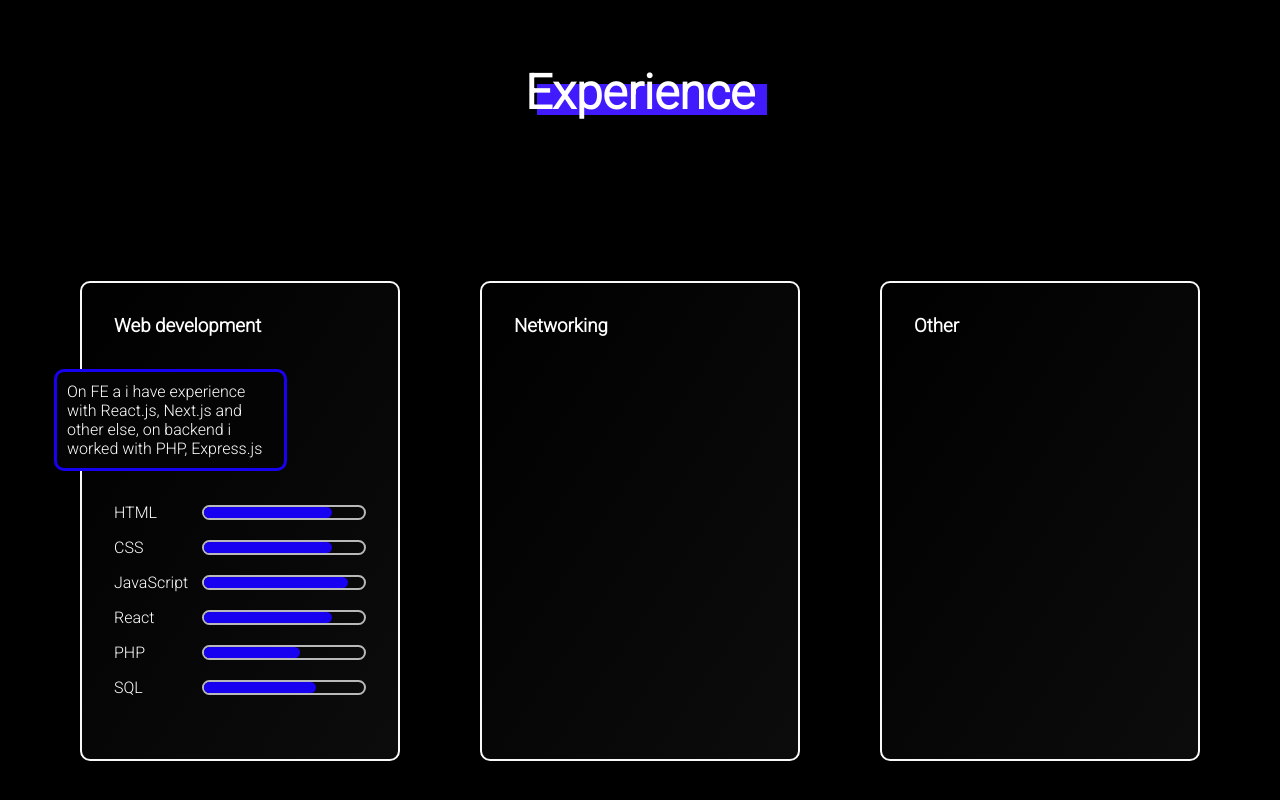
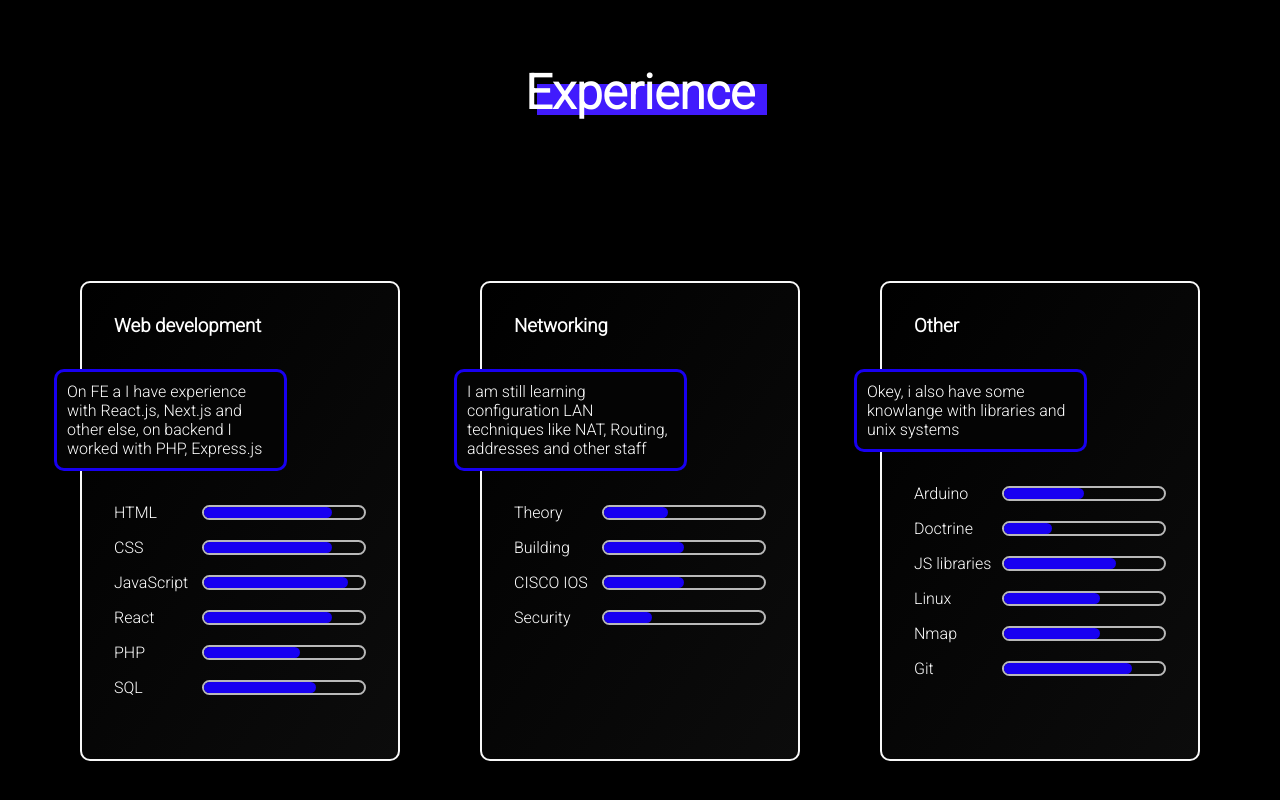
Before and after one commit to Werfmon/personal-website, a React (Create React App) app: page / in a window 1280 px wide. Shown: the part 1870-2670 px from the top of the page. Built offline with nearby package versions, Linux system fonts and the light colour scheme.

Commit message:
text added

```diff
--- a/src/Components/About.jsx
+++ b/src/Components/About.jsx
@@ -22,15 +22,15 @@ export default function About() {
       <Paragraph>So, my name is Dominik <Span>"werfmon"</Span> Vyroubal</Paragraph>
       <Paragraph>
         I am a student of Technology High School in Ostrava already the third
-        year of study i am still entrying into world of technologies.
+        year of study I am still entrying into world of technologies.
       </Paragraph>
       <Paragraph>
-        I started with C language, later with Java, in year 2021 i tryed many
+        I started with C language, later with Java, in year 2021 I tryed many
         languages concerning microcontrollers, web development, mobile
         development.
       </Paragraph>
       <Paragraph>
-        Already i am interested into Ethical hacking and CISCO Networking
+        Already I am interested into Ethical hacking and CISCO Networking
         certification (CCNA7).
       </Paragraph>
       <Paragraph>
--- a/src/Components/Experience.jsx
+++ b/src/Components/Experience.jsx
@@ -107,8 +107,8 @@ export default function Experience() {
             <ContainerHeading>Web development</ContainerHeading>
             <ExperienceBox>
               <ExperienceText>
-                On FE a i have experience with React.js, Next.js
-                and other else, on backend i worked with PHP, Express.js
+                On FE a I have experience with React.js, Next.js
+                and other else, on backend I worked with PHP, Express.js
               </ExperienceText>
             </ExperienceBox>
             <ProgessBarContainer>
@@ -138,9 +138,59 @@ export default function Experience() {
           </ExperienceContainer>
           <ExperienceContainer>
             <ContainerHeading>Networking</ContainerHeading>
+            <ExperienceBox>
+              <ExperienceText>
+                I am still learning configuration LAN techniques like NAT, Routing, addresses and other staff
+              </ExperienceText>
+            </ExperienceBox>
+            <ProgessBarContainer>
+              <ProgessBarText>Theory</ProgessBarText>
+              <ProgressBar length=".4"></ProgressBar>
+            </ProgessBarContainer>
+            <ProgessBarContainer>
+              <ProgessBarText>Building</ProgessBarText>
+              <ProgressBar length=".5"></ProgressBar>
+            </ProgessBarContainer>
+            <ProgessBarContainer>
+              <ProgessBarText>CISCO IOS</ProgessBarText>
+              <ProgressBar length=".5"></ProgressBar>
+            </ProgessBarContainer>
+            <ProgessBarContainer>
+              <ProgessBarText>Security</ProgessBarText>
+              <ProgressBar length=".3"></ProgressBar>
+            </ProgessBarContainer>
           </ExperienceContainer>
           <ExperienceContainer>
             <ContainerHeading>Other</ContainerHeading>
+            <ExperienceBox>
+              <ExperienceText>
+                Okey, i also have some knowlange with libraries and unix systems
+              </ExperienceText>
+            </ExperienceBox>
+            <ProgessBarContainer>
+              <ProgessBarText>Arduino</ProgessBarText>
+              <ProgressBar length=".5"></ProgressBar>
+            </ProgessBarContainer>
+            <ProgessBarContainer>
+              <ProgessBarText>Doctrine</ProgessBarText>
+              <ProgressBar length=".3"></ProgressBar>
+            </ProgessBarContainer>
+            <ProgessBarContainer>
+              <ProgessBarText>JS libraries</ProgessBarText>
+              <ProgressBar length=".7"></ProgressBar>
+            </ProgessBarContainer>
+            <ProgessBarContainer>
+              <ProgessBarText>Linux</ProgessBarText>
+              <ProgressBar length=".6"></ProgressBar>
+            </ProgessBarContainer>
+            <ProgessBarContainer>
+              <ProgessBarText>Nmap</ProgessBarText>
+              <ProgressBar length=".6"></ProgressBar>
+            </ProgessBarContainer>
+            <ProgessBarContainer>
+              <ProgessBarText>Git</ProgessBarText>
+              <ProgressBar length=".8"></ProgressBar>
+            </ProgessBarContainer>
           </ExperienceContainer>
         </ExperienceBoxContainer>
       </ExperienceSection>
```
